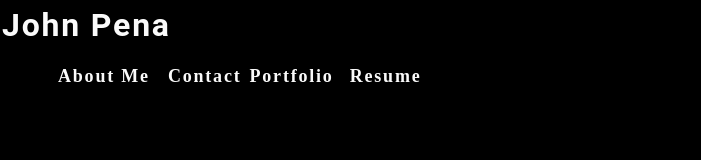
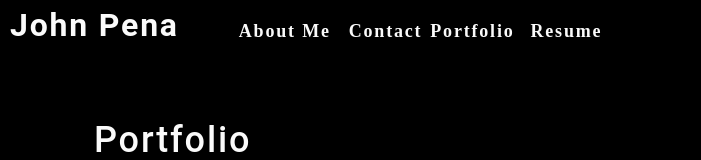
Before and after one commit to John-Pena/portfolio, a React (Create React App) app: page / in a window 1280 px wide. Shown: the top 160 px of the page, without its empty margins (0-701 px from the left). Built offline with nearby package versions, Linux system fonts and the light colour scheme.

Commit message:
rendered Portfolio images to page when Portfolio nav selected

```diff
--- a/src/App.js
+++ b/src/App.js
@@ -1,13 +1,30 @@
-import React from 'react';
+import React, { useState } from 'react';
 import Nav from './components/Nav';
 import About from './components/About';
 import Section from './components/Section';
 
 function App() {
+  const [categories] = useState([
+    {
+      name: "Portfolio",
+      description:
+        "photos of applications I have created"
+    },
+    {
+      name: "Resume",
+      description: "the resume used describing all my skills"
+    }
+  ]);
+
+  const [currentCategory, setCurrentCategory] = useState(categories[0]);
 
   return (
     <div>
-      <Nav></Nav>
+      <Nav
+        categories={categories}
+        setCurrentCategory={setCurrentCategory}
+        currentCategory={currentCategory}
+      ></Nav>
       <main>
         <Section></Section>
         <About></About>
--- a/src/components/Nav/index.js
+++ b/src/components/Nav/index.js
@@ -1,27 +1,21 @@
-import React from 'react';
+import React, { useEffect } from 'react';
 
-function Nav() {
-  const categories = [
-    {
-      name: "Portfolio",
-      description:
-        "photos of applications I have created"
-    },
-    {
-      name: "Resume",
-      description: "the resume used describing all my skills"
-    }
-  ]
+function Nav(props) {
+  const {
+    categories = [],
+    setCurrentCategory,
+    currentCategory,
+  } = props;
 
-  function categorySelected(name) {
-    console.log(`${name} clicked`)
-  }
+  useEffect(() => {
+    document.title = currentCategory.name;
+  }, [currentCategory]);
 
   return (
-    <header>
+    <header className="flex-row px-1">
       <h2>
-        <a href="/">
-        <span role="img" aria-label=""></span>John Pena
+        <a data-testid="link" href="/">
+          John Pena
         </a>
       </h2>
       <nav>
@@ -35,11 +29,14 @@ function Nav() {
             <span>Contact</span>
           </li>
           {categories.map((category) => (
-            <li
-              className="mx-1"
-              key={category.name}
-            >
-              <span onClick={categorySelected} >
+            <li className={`mx-1 ${
+                currentCategory.name === category.name && 'nanActive'
+                }`} key={category.name}>
+              <span
+                onClick={() => {
+                  setCurrentCategory(category)
+                }}
+              >
                 {category.name}
               </span>
             </li>
```
